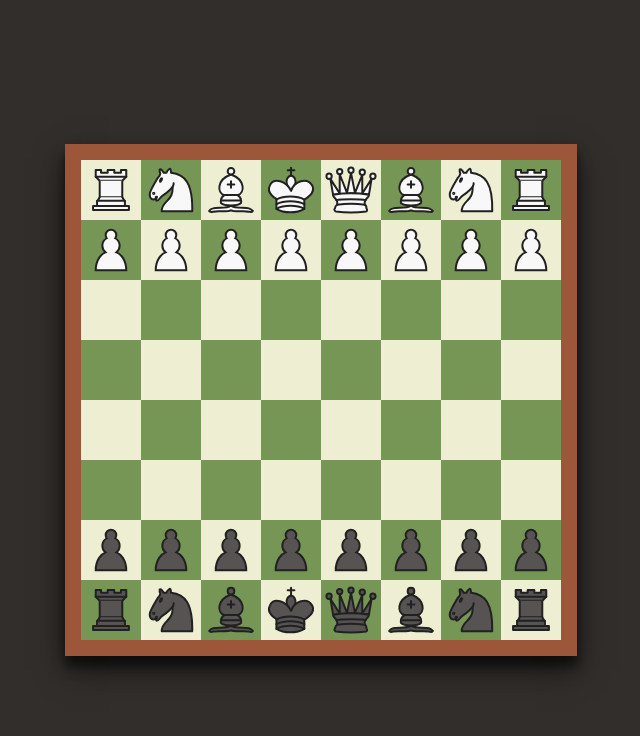
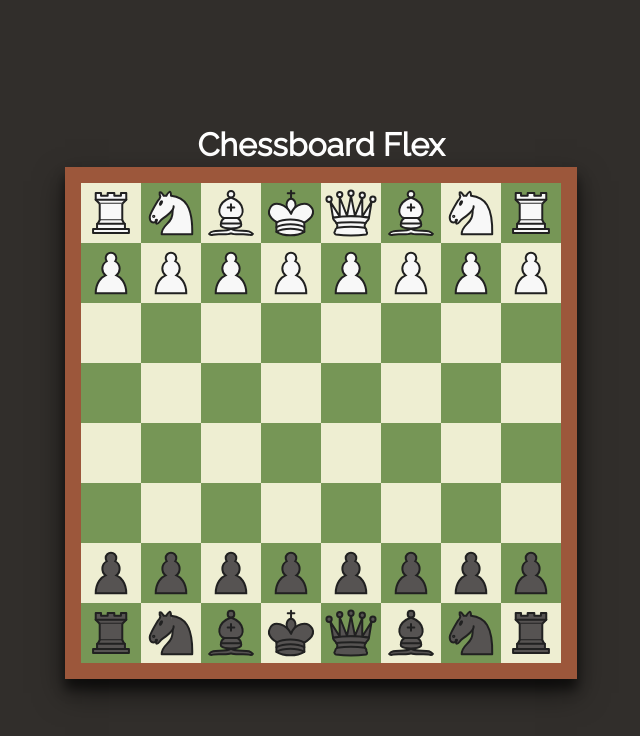
Before and after one commit to luhluh-17/chessboard-flex, a plain HTML site: page index.html in a window 1280 px wide. Shown: the whole page, without its empty margins (319-959 px from the left). Drawn offline with Linux system fonts and the light colour scheme.

Commit message:
adds style for title

```diff
--- a/index.html
+++ b/index.html
@@ -6,10 +6,14 @@
   <meta http-equiv="X-UA-Compatible" content="IE=edge">
   <meta name="viewport" content="width=device-width, initial-scale=1.0">
   <link rel="stylesheet" href="css/main.css">
+  <link rel="preconnect" href="https://fonts.googleapis.com">
+  <link rel="preconnect" href="https://fonts.gstatic.com" crossorigin>
+  <link href="https://fonts.googleapis.com/css2?family=Raleway&display=swap" rel="stylesheet">
   <title>Chessboard Flex</title>
 </head>
 
 <body>
+  <h1 class="title">Chessboard Flex</h1>
   <main class="container">
     <div class="row-1">
       <div class="cell"><object data="images/rook-white.svg"></object></div>
@@ -90,7 +94,6 @@
       <div class="cell"><object data="images/bishop-black.svg"></object></div>
       <div class="cell"><object data="images/knight-black.svg"></object></div>
       <div class="cell"><object data="images/rook-black.svg"></object></div>
-
     </div>
   </main>
 </body>
--- a/sass/main.scss
+++ b/sass/main.scss
@@ -8,6 +8,13 @@ body {
   display: flex;
   justify-content: center;
   align-items: center;
+  flex-direction: column;
+}
+
+.title {
+  color: white;
+  font-family: 'Raleway', sans-serif;
+  margin: 4px;
 }
 
 .container {
```
Also changed, not shown: css/main.css, 1 other file.
